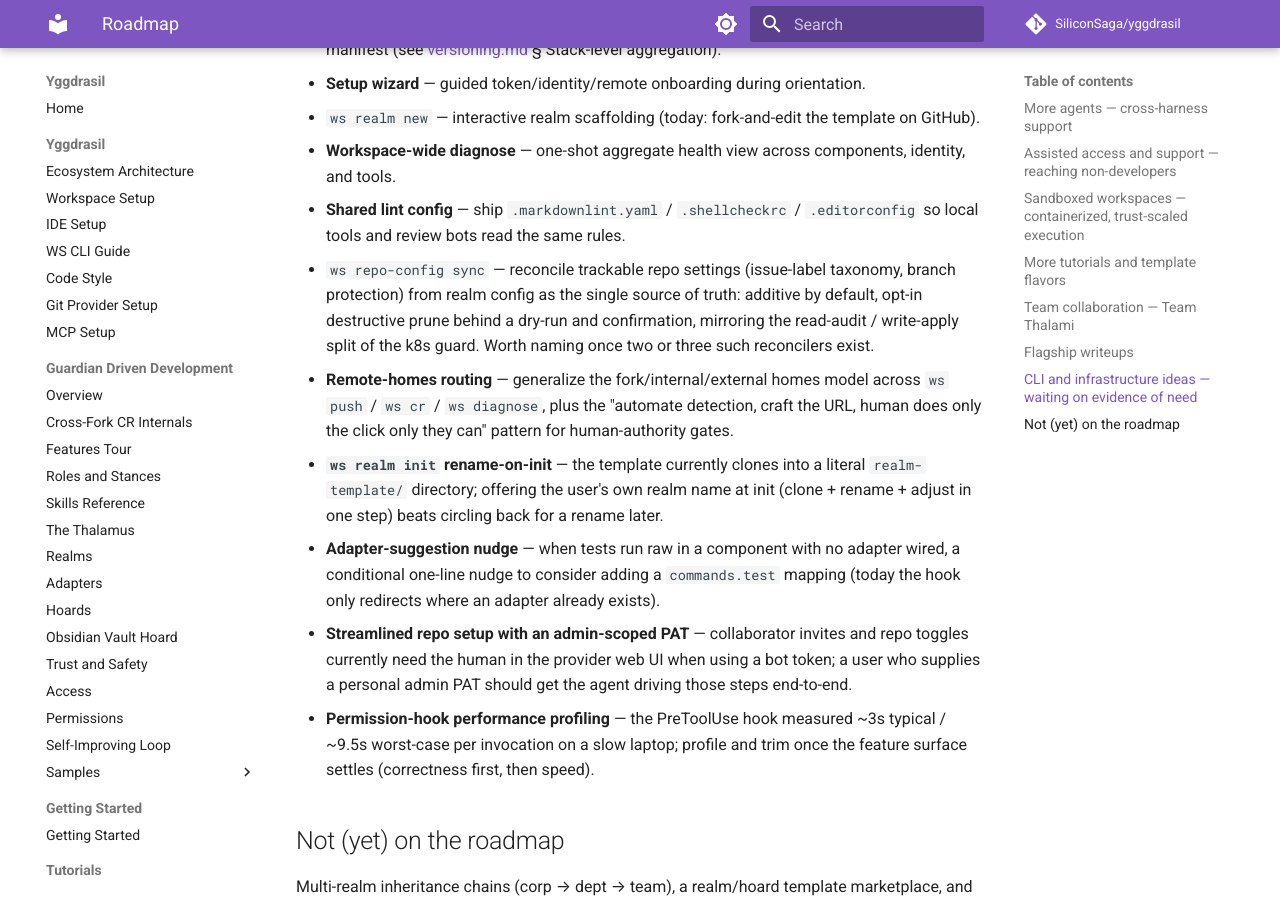
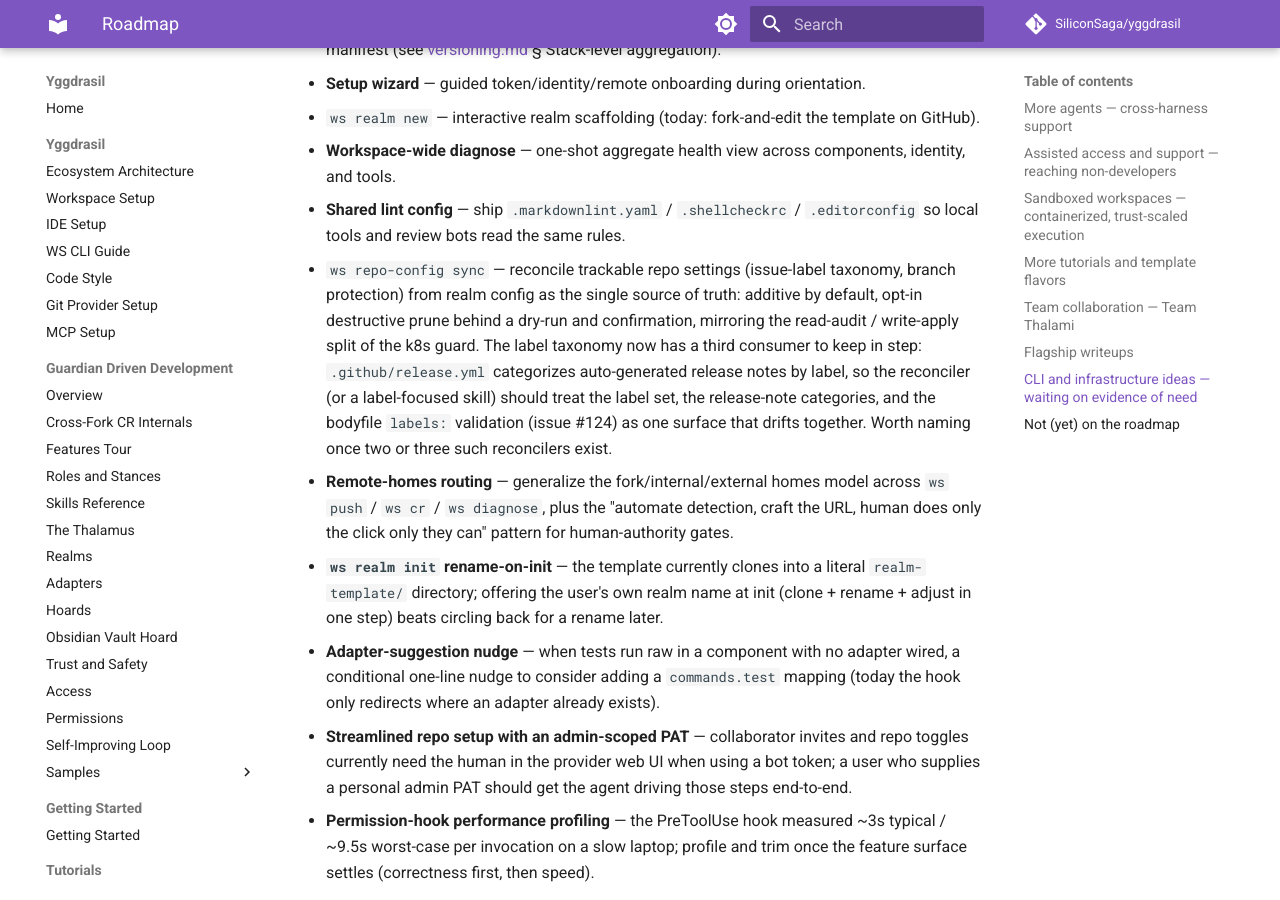
Before and after one commit to SiliconSaga/yggdrasil, an MkDocs documentation site: the page built from docs/gdd/roadmap.md, in a window 1280 px wide and 900 px high, scrolled down 4372 px. Built offline with MkDocs 1.6.1 and Material for MkDocs 9.7.7, drawn with Linux system fonts in a browser that asks for light colours; comment, search, counter and statistics services are not loaded.

Commit message:
docs(roadmap): tie release.yml into the planned label overhaul
The new release-note categories are label-driven, which makes `.github/release.yml` a third consumer of the repo's label taxonomy alongside the label set itself and the planned bodyfile `labels:` validation (#124). Cross-linked in all three directions — the roadmap's `ws repo-config sync` bullet, a maintenance note in release.yml, and the parked `declarative-repo-config` Thalamus arc — so whichever surface wakes the overhaul finds the others and they get maintained as one drift-together set (by the reconciler or a dedicated label skill).

Co-Authored-By: Claude Fable 5 <noreply@anthropic.com>

```diff
--- a/docs/gdd/roadmap.md
+++ b/docs/gdd/roadmap.md
@@ -63,7 +63,7 @@ Designed-but-deferred `ws` growth, each picked up when real usage demands it:
 - `ws realm new` — interactive realm scaffolding (today: fork-and-edit the template on GitHub).
 - **Workspace-wide diagnose** — one-shot aggregate health view across components, identity, and tools.
 - **Shared lint config** — ship `.markdownlint.yaml` / `.shellcheckrc` / `.editorconfig` so local tools and review bots read the same rules.
-- `ws repo-config sync` — reconcile trackable repo settings (issue-label taxonomy, branch protection) from realm config as the single source of truth: additive by default, opt-in destructive prune behind a dry-run and confirmation, mirroring the read-audit / write-apply split of the k8s guard. Worth naming once two or three such reconcilers exist.
+- `ws repo-config sync` — reconcile trackable repo settings (issue-label taxonomy, branch protection) from realm config as the single source of truth: additive by default, opt-in destructive prune behind a dry-run and confirmation, mirroring the read-audit / write-apply split of the k8s guard. The label taxonomy now has a third consumer to keep in step: `.github/release.yml` categorizes auto-generated release notes by label, so the reconciler (or a label-focused skill) should treat the label set, the release-note categories, and the bodyfile `labels:` validation (issue #124) as one surface that drifts together. Worth naming once two or three such reconcilers exist.
 - **Remote-homes routing** — generalize the fork/internal/external homes model across `ws push` / `ws cr` / `ws diagnose`, plus the "automate detection, craft the URL, human does only the click only they can" pattern for human-authority gates.
 - **`ws realm init` rename-on-init** — the template currently clones into a literal `realm-template/` directory; offering the user's own realm name at init (clone + rename + adjust in one step) beats circling back for a rename later.
 - **Adapter-suggestion nudge** — when tests run raw in a component with no adapter wired, a conditional one-line nudge to consider adding a `commands.test` mapping (today the hook only redirects where an adapter already exists).
```
Also changed, not shown: 1 other file.
